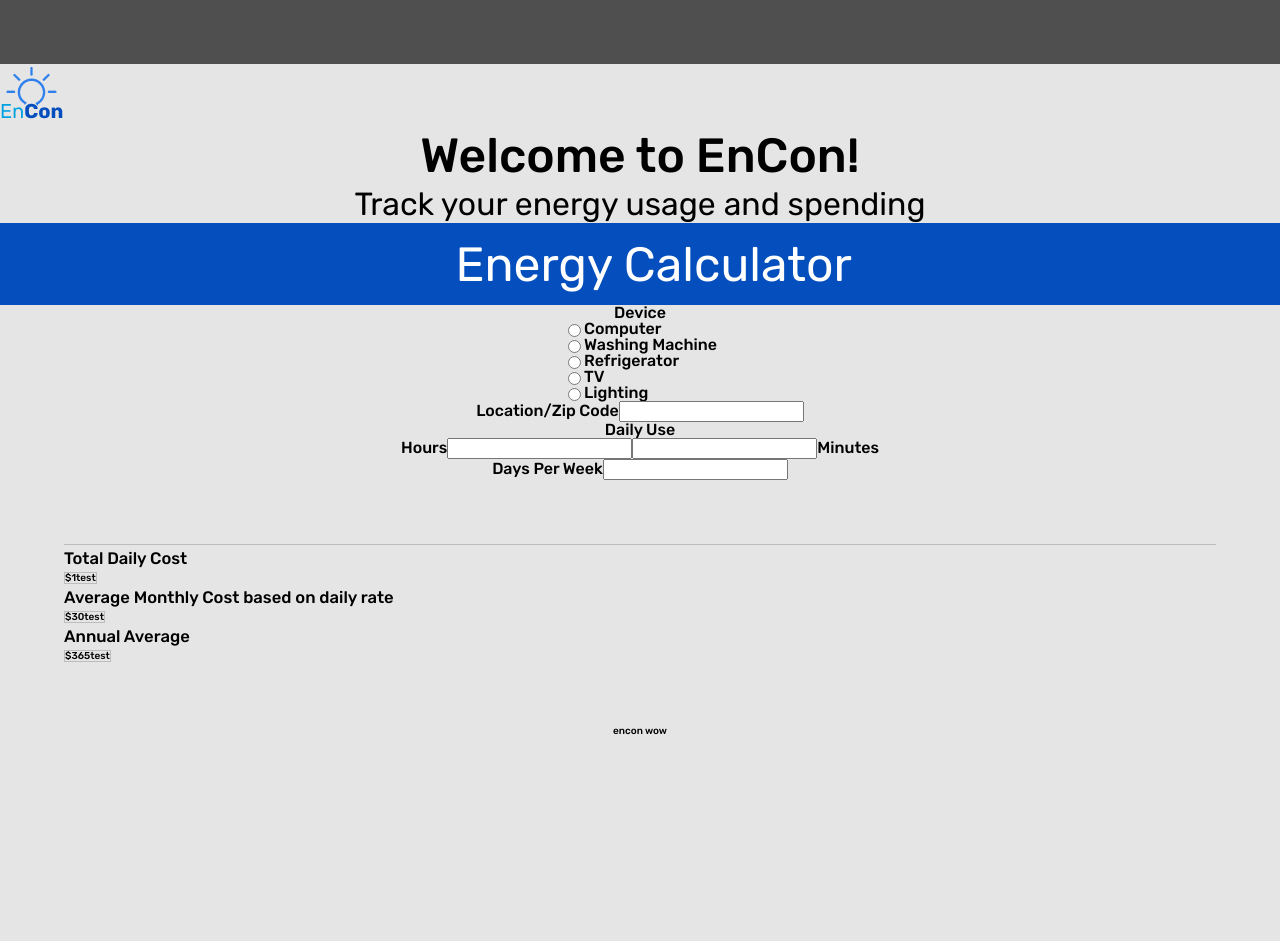
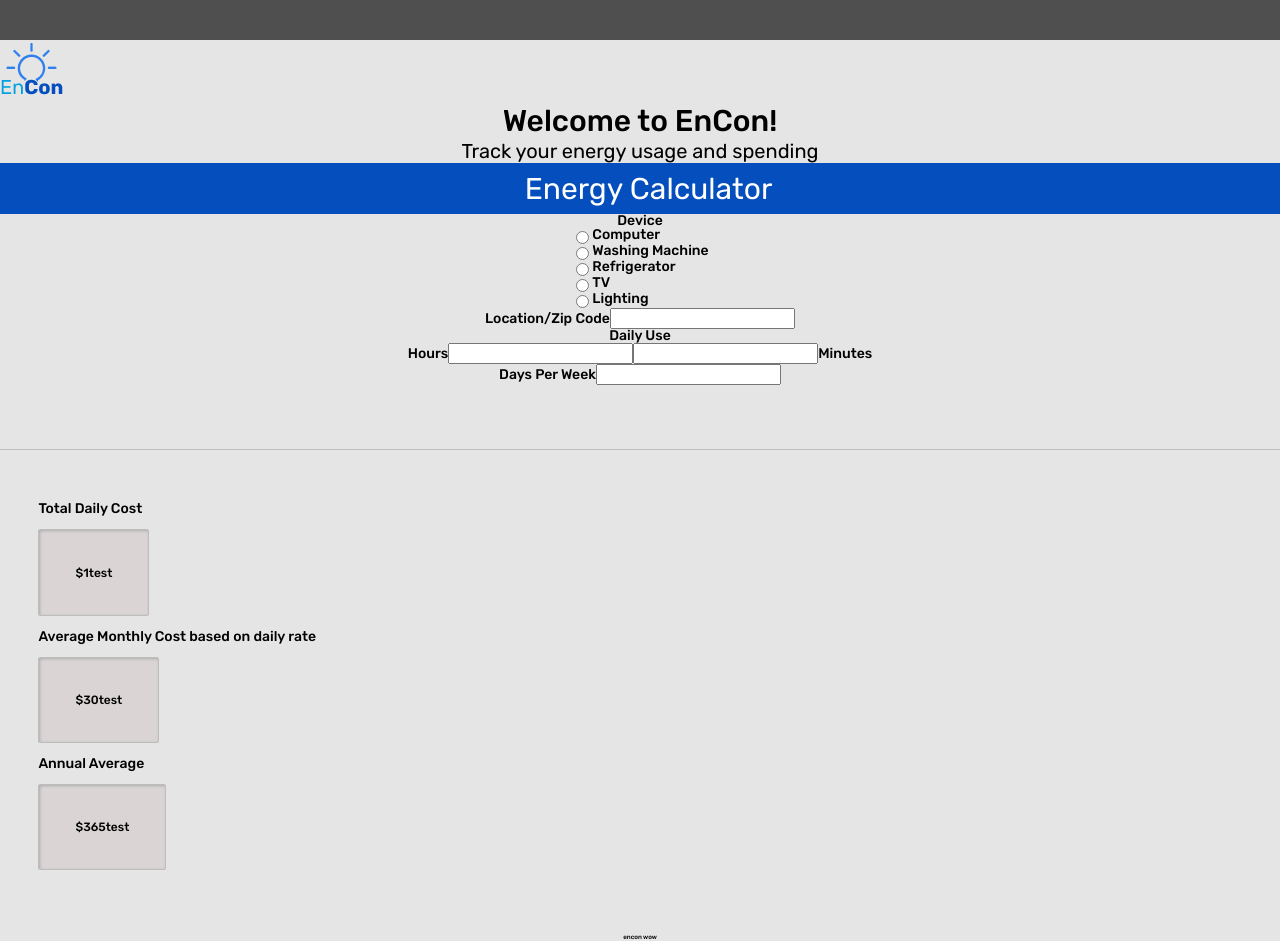
Before and after one commit to BloomTech-Labs/Encon-fe, a React (Create React App) app in the folder encon/: page / in a window 1280 px wide. Before the commit the page ends 800 px from the top, so only its background shows below. Built offline with nearby package versions, Linux system fonts and the light colour scheme.

Commit message:
style calc outputs, added boz for output display and inset box-shadow

```diff
--- a/encon/src/App.scss
+++ b/encon/src/App.scss
@@ -1,4 +1,4 @@
-@import url('https://fonts.googleapis.com/css2?family=Rubik:ital,wght@0,300;0,400;0,500;0,700;0,900;1,300;1,400;1,500;1,700;1,900&display=swap');
+@import url("https://fonts.googleapis.com/css2?family=Rubik:ital,wght@0,300;0,400;0,500;0,700;0,900;1,300;1,400;1,500;1,700;1,900&display=swap");
 
 html,
 body,
@@ -103,12 +103,16 @@ section {
   display: block;
 }
 
+html {
+  font-size: 62.5%;
+}
+
 body {
   line-height: 1;
   font-size: 62.5%;
   font-weight: 500;
   background: #e5e5e5;
-	font-family: 'Rubik', sans-serif;
+  font-family: "Rubik", sans-serif;
   -webkit-font-smoothing: antialiased;
   -moz-osx-font-smoothing: grayscale;
 }
@@ -127,7 +131,7 @@ blockquote:before,
 blockquote:after,
 q:before,
 q:after {
-	content: '';
+  content: "";
   content: none;
 }
 
--- a/encon/src/components/Calculator.js
+++ b/encon/src/components/Calculator.js
@@ -53,6 +53,7 @@ export const Calculator = () => {
         </label>
       </form>
       <div className="calc-output">
+        <div className="calc-belowBorder">
           {/*use expression interpolation `${}` to insert output data once we connect to DS BE using axios*/}
           <h3>Total Daily Cost</h3>
           <p>$1test</p>
@@ -62,6 +63,7 @@ export const Calculator = () => {
           <p>$365test</p>
         </div>
       </div>
+    </div>
   );
 };
 
--- a/encon/src/styles/Calculator.scss
+++ b/encon/src/styles/Calculator.scss
@@ -1,6 +1,6 @@
 .calculator {
   display: flex;
-  font-size: 1rem;
+  font-size: 1.4rem;
   flex-direction: column;
   align-items: center;
   justify-content: space-evenly;
@@ -19,19 +19,29 @@
 
 .calc-output {
   border-top: 1px solid #bdbdbd;
-  display: flex;
-  flex-direction: column;
-  align-items: flex-start;
-  margin: 5%;
+  margin-top: 5%;
+  margin-bottom: 5%;
+  .calc-belowBorder {
+    display: flex;
+    flex-direction: column;
+    align-items: flex-start;
+    margin: 3% 3%;
+  }
 
   h3 {
     font-style: normal;
     font-weight: 500;
-    font-size: 1.04rem;
+    font-size: 1.4rem;
     line-height: 1.7rem;
+    padding: 1% 0 1% 0;
   }
 
   p {
     border: 1px solid #bdbdbd;
+    box-shadow: inset 1px 1px 3px rgb(173, 172, 172);
+    font-size: 1.2rem;
+    padding: 3%;
+    background-color: #dad4d4f5;
+    border-radius: 2px;
   }
 }
```
Lines whose indentation alone changed are shown as unchanged.
